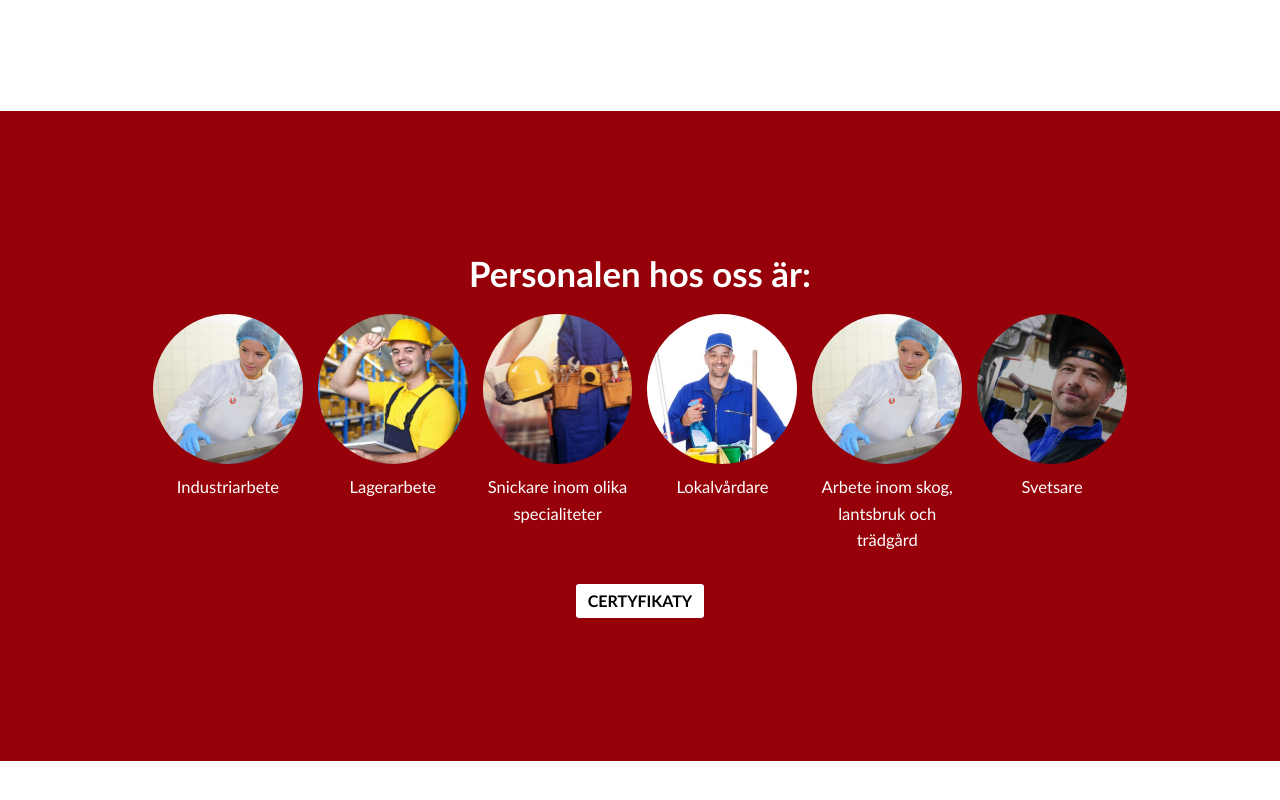
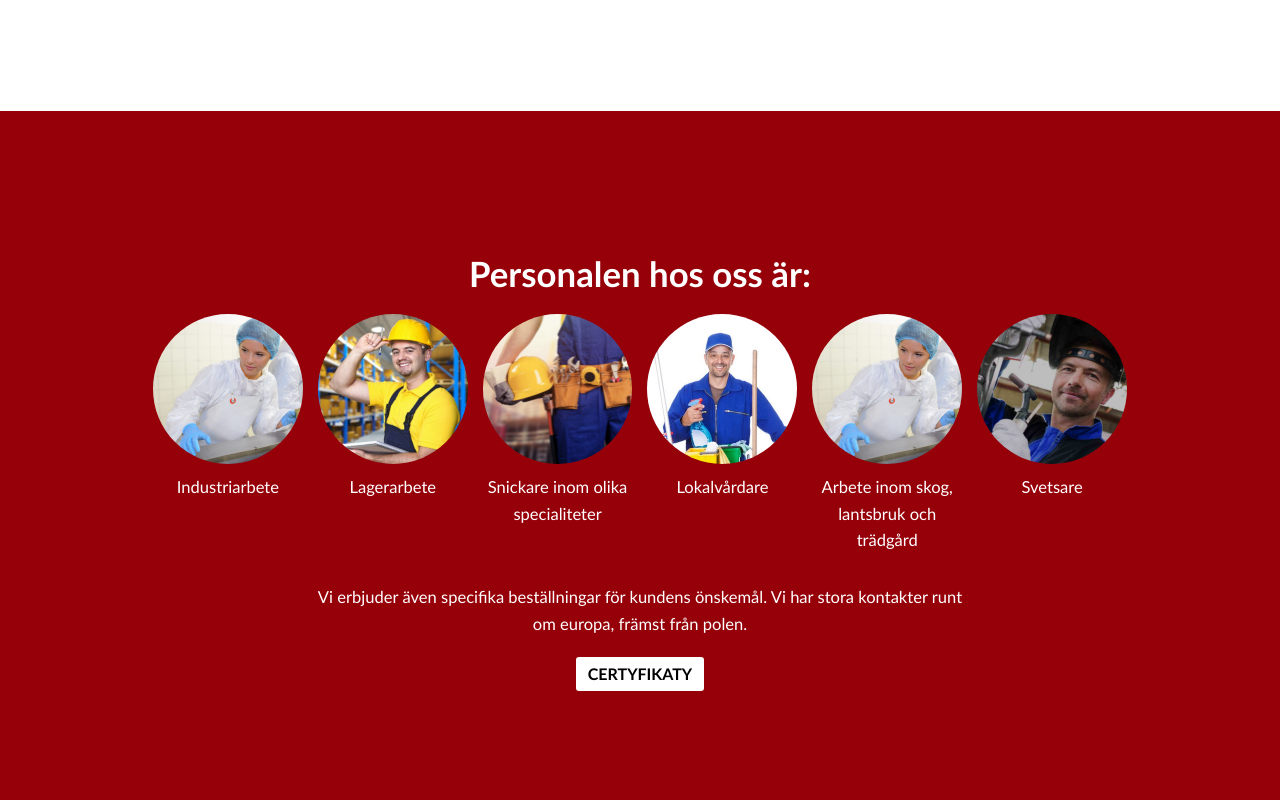
Before and after one commit to zenit710/wynajem-pracownikow, a website: page index.html in a window 1280 px wide. Shown: the part 3354-4154 px from the top of the page. Before the commit the page ends 4115 px from the top, so only its background shows below. Drawn offline with nearby package versions, Linux system fonts and the light colour scheme; files that its build step writes are made by us from their sources.

Commit message:
dodanie brakujacego tekstu przy pracownikach

```diff
--- a/index.html
+++ b/index.html
@@ -193,6 +193,12 @@
                 </div>
             </div>
             <div class="row">
+                <div class="col-8">
+                    Vi erbjuder även specifika beställningar för kundens önskemål. Vi har stora kontakter runt om
+                    europa, främst från polen.
+                </div>
+            </div>
+            <div class="row">
                 <a class="button" href="#offer">Certyfikaty</a>
             </div>
         </div>
```
